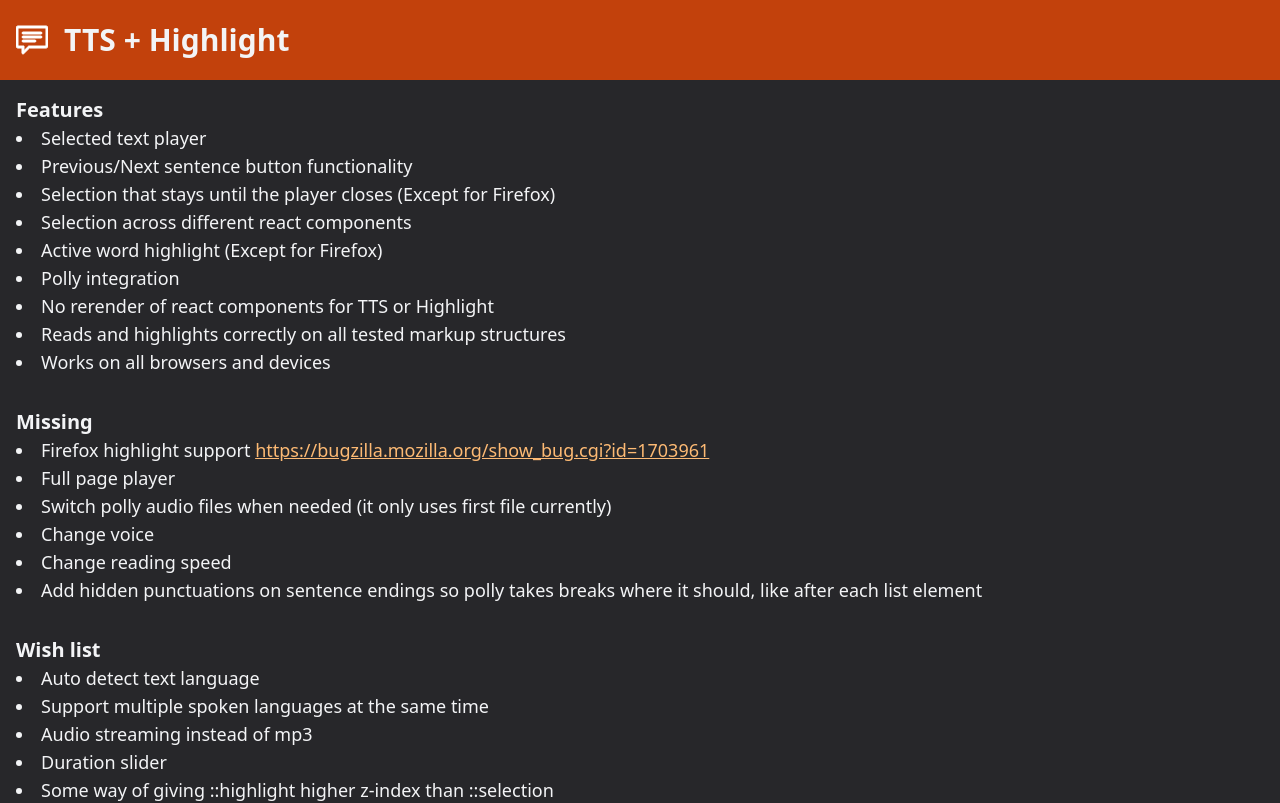
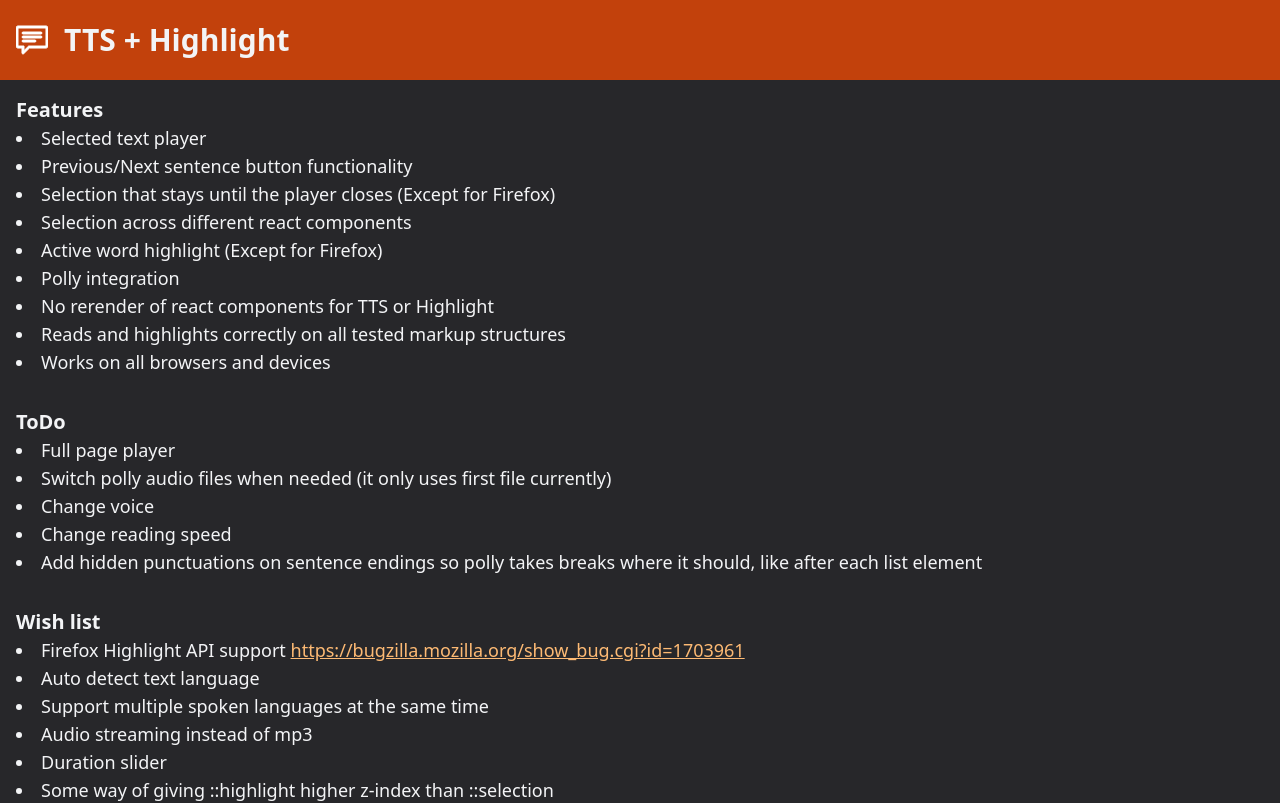
Before and after one commit to drexxdk/tts-highlight, a Next.js app: page / in a window 1280 px wide. Shown: the top 803 px of the page. Built offline with nearby package versions, Linux system fonts and the light colour scheme.

Commit message:
text change

```diff
--- a/app/page.tsx
+++ b/app/page.tsx
@@ -22,17 +22,8 @@ const Page = () => {
         </ul>
       </section>
       <section>
-        <h2 className="font-bold text-xl">Missing</h2>
+        <h2 className="font-bold text-xl">ToDo</h2>
         <ul className="list-inside list-disc">
-          <li>
-            Firefox highlight support{" "}
-            <a
-              href="https://bugzilla.mozilla.org/show_bug.cgi?id=1703961"
-              className="underline hover:no-underline text-orange-300"
-            >
-              https://bugzilla.mozilla.org/show_bug.cgi?id=1703961
-            </a>
-          </li>
           <li>Full page player</li>
           <li>
             Switch polly audio files when needed (it only uses first file
@@ -49,6 +40,15 @@ const Page = () => {
       <section>
         <h2 className="font-bold text-xl">Wish list</h2>
         <ul className="list-inside list-disc">
+          <li>
+            Firefox Highlight API support{" "}
+            <a
+              href="https://bugzilla.mozilla.org/show_bug.cgi?id=1703961"
+              className="underline hover:no-underline text-orange-300"
+            >
+              https://bugzilla.mozilla.org/show_bug.cgi?id=1703961
+            </a>
+          </li>
           <li>Auto detect text language</li>
           <li>Support multiple spoken languages at the same time</li>
           <li>Audio streaming instead of mp3</li>
```
